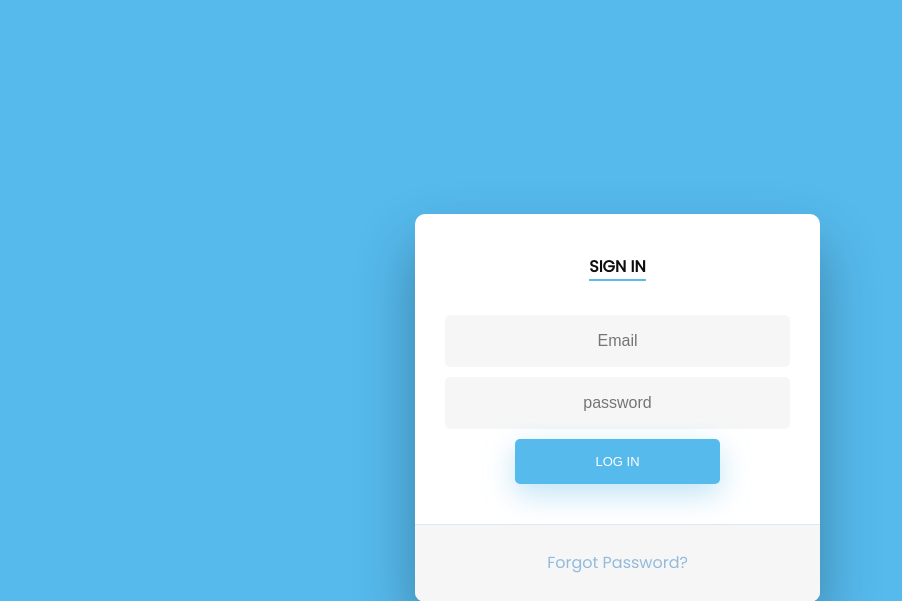
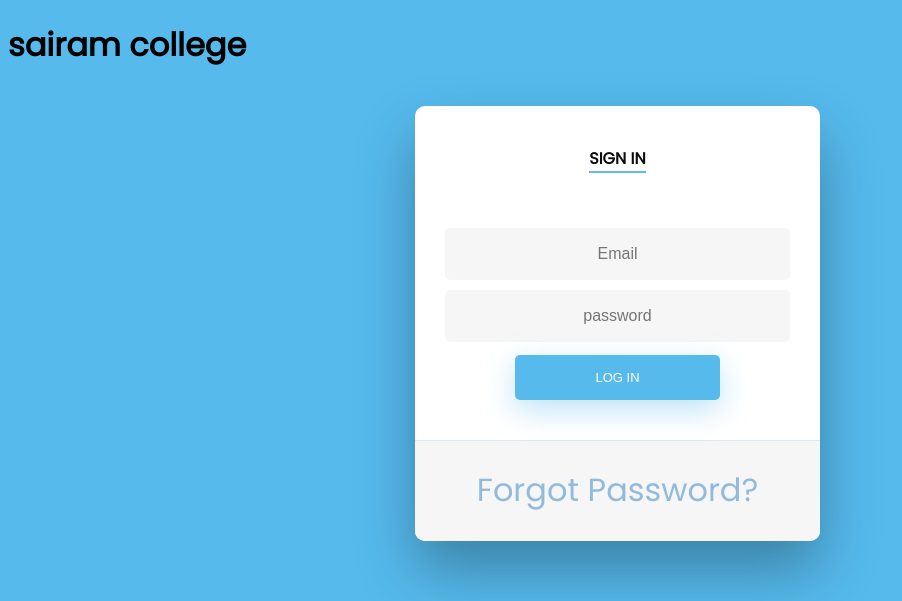
Before and after one commit to Vaishnavi-1720/SairamRegistry, a PHP site: page /login.php in a window 1280 px wide. Shown: the top 601 px of the page, without its empty margins (0-902 px from the left). Run offline with PHP 8.4, Linux system fonts and the light colour scheme; some libraries are stand-ins or nearby versions.

Commit message:
Update login.php

```diff
--- a/login.php
+++ b/login.php
@@ -297,7 +297,7 @@ input[type=text]:placeholder {
 </style>
 </head>
 <body>
-
+<h1>sairam college<h1>
 <div class="wrapper fadeInDown">
 
 <!-- ACTIONS -->
```
